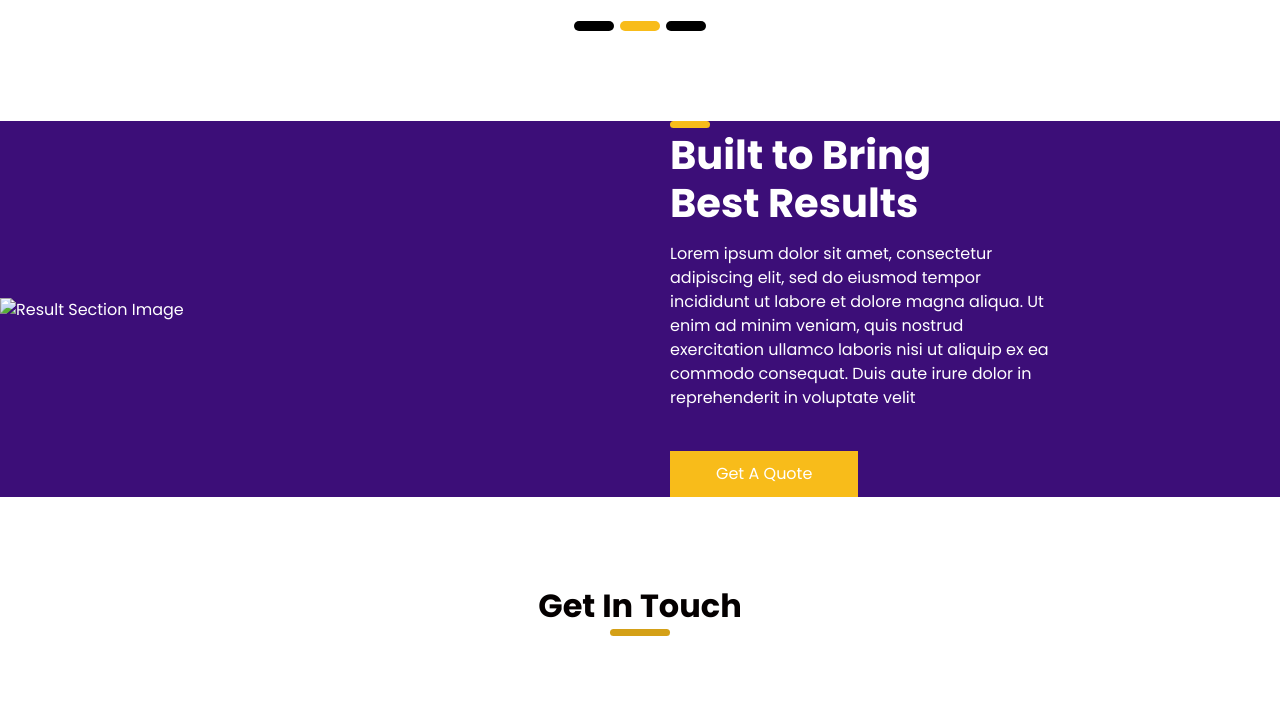
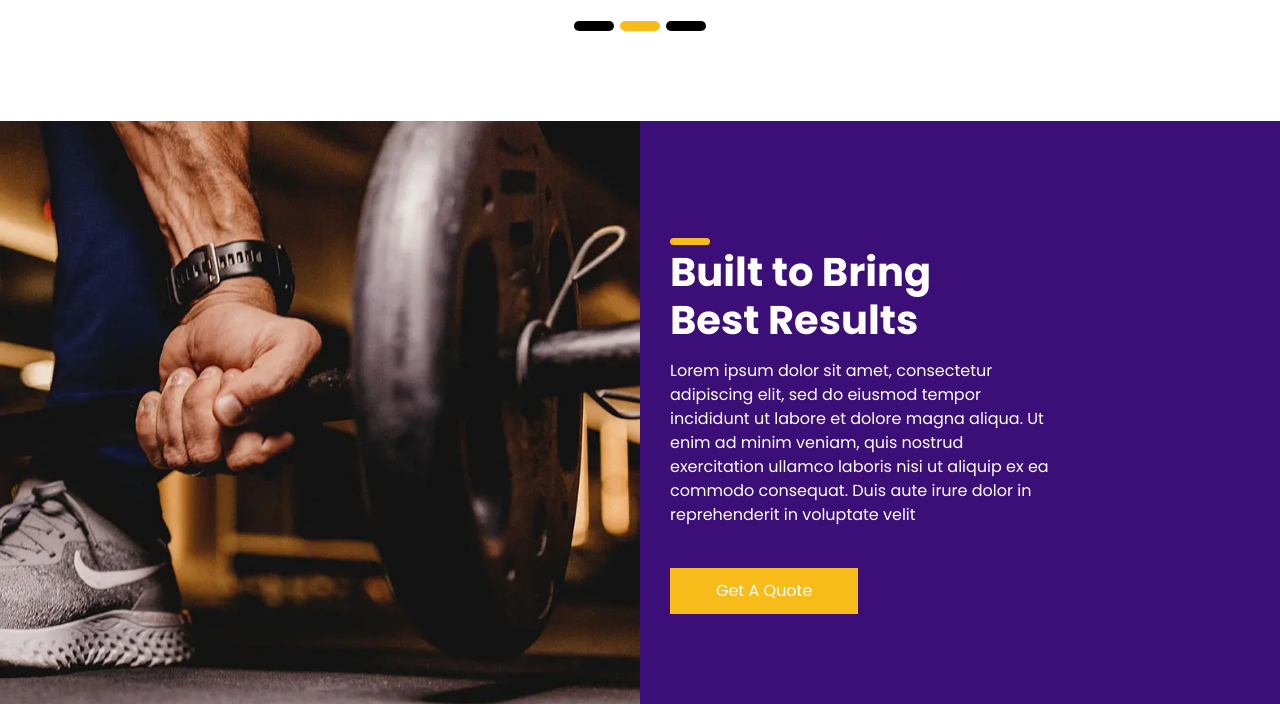
Before and after one commit to wTommi/After_Page, a plain HTML site: page index.html in a window 1280 px wide. Shown: the part 3740-4444 px from the top of the page. Drawn offline with nearby package versions, Linux system fonts and the light colour scheme; a web font is replaced by a local one.

Commit message:
clear srcset for error

```diff
--- a/index.html
+++ b/index.html
@@ -549,10 +549,6 @@
             <div class="img-box">
               <img
                 src="images/result-img.webp"
-                srcset="
-                  images/result-img-small.webp  480w,
-                  images/result-img-large.webp 1024w
-                "
                 sizes="(max-width: 768px) 480px, 1024px"
                 alt="Result Section Image"
               />
```
Also changed, not shown: 2 other files.
